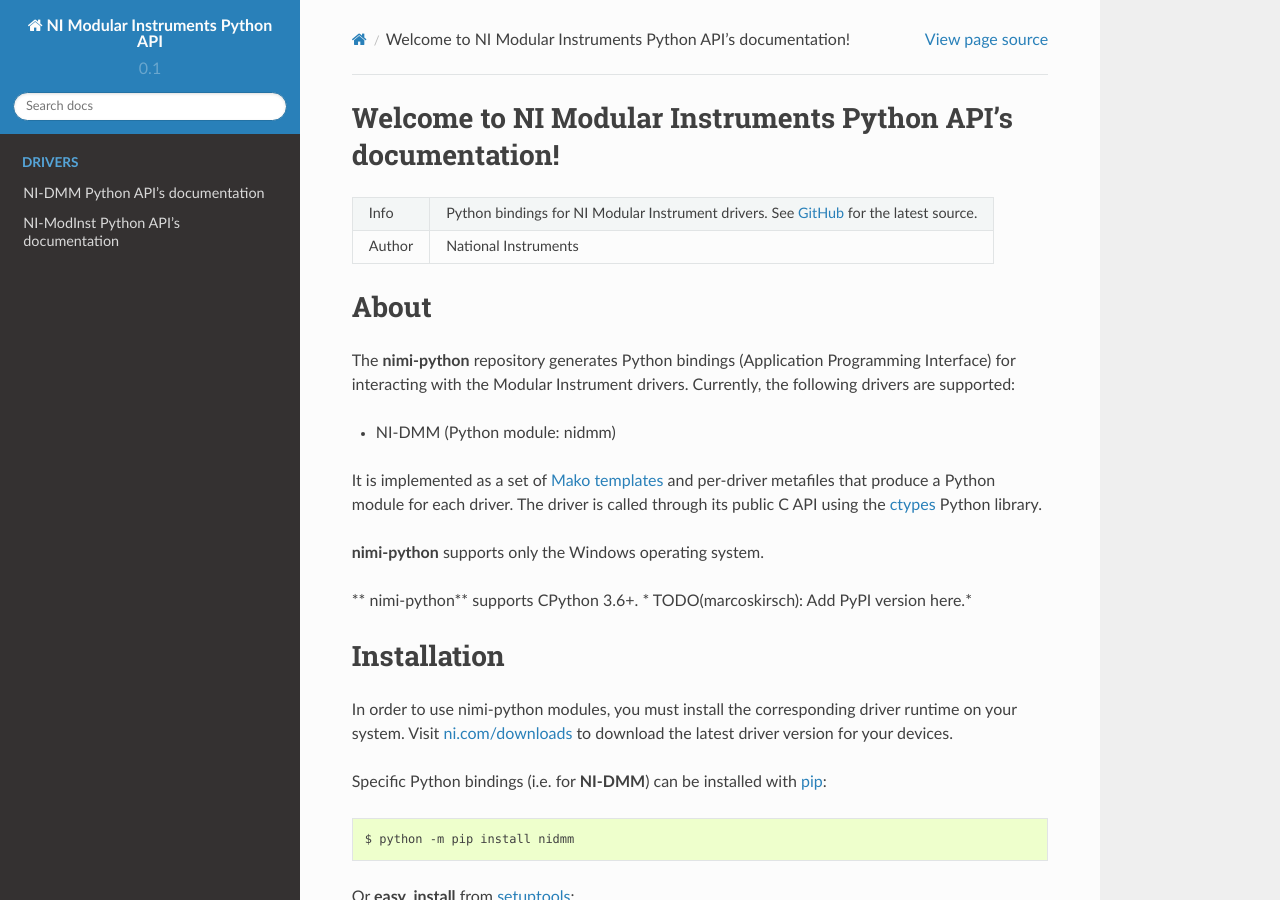
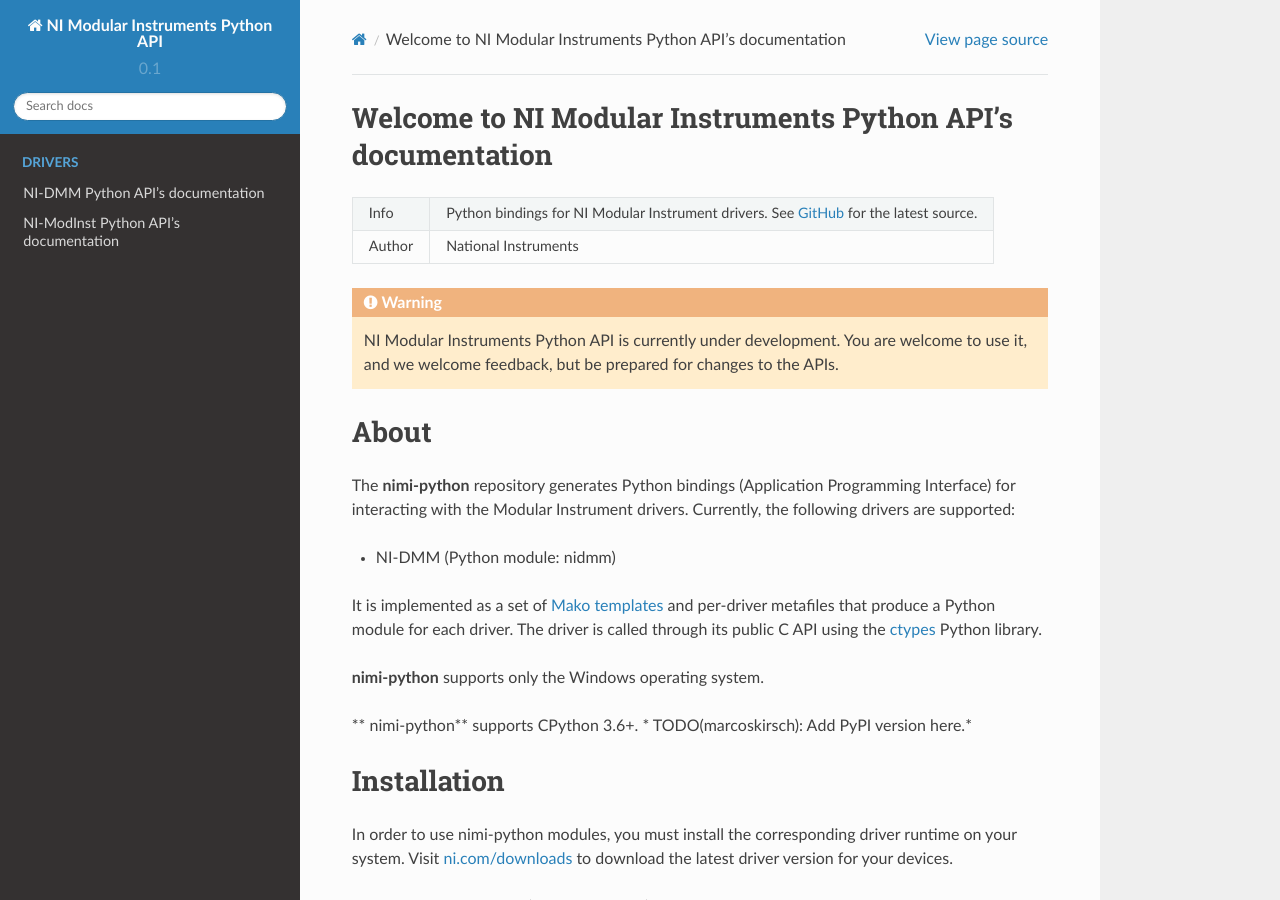
Before and after one commit to ni/nimi-python, a Sphinx documentation site: the page built from docs/index.rst, in a window 1280 px wide and 900 px high. Built offline with Sphinx 7.4.7 and the Read the Docs theme 2.0.0, drawn with Linux system fonts in a browser that asks for light colours; some of the changed lines change nothing that is shown.

Commit message:
Add warning to read me saying under development
* Use readme from root, not copy

```diff
--- a/README.rst
+++ b/README.rst
@@ -2,6 +2,11 @@
 Info         Python bindings for NI Modular Instrument drivers. See `GitHub <https://github.com/ni/nimi-python/>`_ for the latest source.
 Author       National Instruments
 ===========  =================================================================================================================
+
+
+.. warning::
+   NI Modular Instruments Python API is currently under development. You are welcome to use it,
+   and we welcome feedback, but be prepared for changes to the APIs.
 
 .. _about-section:
 
--- a/docs/README.rst
+++ /dev/null
@@ -1,115 +0,0 @@
-===========  =================================================================================================================
-Info         Python bindings for NI Modular Instrument drivers. See `GitHub <https://github.com/ni/nimi-python/>`_ for the latest source.
-Author       National Instruments
-===========  =================================================================================================================
-
-.. _about-section:
-
-About
-=====
-
-The **nimi-python** repository generates Python bindings (Application Programming Interface) for interacting with the Modular Instrument drivers. Currently, the following drivers are supported:
-
-* NI-DMM (Python module: nidmm)
-
-It is implemented as a set of `Mako templates <http://makotemplates.org>`_ and per-driver metafiles that produce a Python module for each driver. The driver is called through its public C API using the
-`ctypes <https://docs.python.org/2/library/ctypes.html>`_ Python library.
-
-**nimi-python** supports only the Windows operating system.
-
-** nimi-python** supports CPython 3.6+. * TODO(marcoskirsch): Add PyPI version here.*
-
-.. _installation-section:
-
-Installation
-============
-
-In order to use nimi-python modules, you must install the corresponding driver runtime on your system. Visit `ni.com/downloads <http://www.ni.com/downloads/>`_ to download the latest driver version for your devices.
-
-Specific Python bindings (i.e. for **NI-DMM**) can be installed with `pip <http://pypi.python.org/pypi/pip>`_::
-
-  $ python -m pip install nidmm
-
-Or **easy_install** from
-`setuptools <http://pypi.python.org/pypi/setuptools>`_::
-
-  $ python -m easy_install nidmm
-
-You also can download the project source, build, and run::
-
-  $ python TODO(marcoskirsch): how do we build?
-  $ python setup.py install
-
-.. _usage-section:
-
-Usage
-=====
-
-The following is a basic example of using the **nidmm** module to open a session to a DMM and perform a 5.5 digits of resolution voltage measurement in the 10 V range.
-
-.. code-block:: python
-
-    import nidmm
-    with nidmm.Session("Dev1") as session:
-        session.configureMeasurementDigits(nidmm.Function.DC_VOLTS, 10, 5.5)
-        print("Measurement: " + str(session.read()))
-
-.. _support-section:
-
-Support / Feedback
-==================
-
-The packages included in **nimi-python** package are supported by NI. For support, open
-a request through the NI support portal at `ni.com <http://www.ni.com>`_.
-
-.. _bugs-section:
-
-Bugs / Feature Requests
-=======================
-
-To report a bug or submit a feature request, please use the
-`GitHub issues page <https://github.com/ni/nimi-python/issues>`_.
-
-Information to Include When Asking for Help
--------------------------------------------
-
-Please include **all** of the following information when opening an issue:
-
-- Detailed steps on how to reproduce the problem and full traceback, if
-  applicable. Code samples are encouraged!
-
-- The python version used::
-
-  $ python -c "import sys; print(sys.version)"
-
-- The module (i.e. **nidmm**) and its version::
-
-  $ python -m pip list
-
-- The version of the driver used (i.e. **NI-DMM 17.1**). Follow
-  `this KB article <http://digital.ni.com/express.nsf/bycode/ex8amn>`_
-  to determine the version you have installed.
-
-- The operating system, version, and bitness. For example 64-bit Windows 7.
-
-.. _documentation-section:
-
-Documentation
-=============
-
-Documentation is available `here <http://nimi-python.readthedocs.io>`_.
-
-Additional Documentation
-========================
-
-Refer to your driver documentation for device-specific information and detailed API documentation.
-
-.. _license-section:
-
-License
-=======
-
-**nimi-python** is licensed under an MIT-style license (see
-`LICENSE <https://github.com/ni/nimi-python/blob/master/LICENSE>`_).
-Other incorporated projects may be licensed under different licenses. All
-licenses allow for non-commercial and commercial use.
--- a/docs/index.rst
+++ b/docs/index.rst
@@ -3,10 +3,10 @@
    You can adapt this file completely to your liking, but it should at least
    contain the root `toctree` directive.
 
-Welcome to NI Modular Instruments Python API's documentation!
-=============================================================
+Welcome to NI Modular Instruments Python API's documentation
+============================================================
 
-.. include:: README.rst
+.. include:: ../README.rst
 
 .. toctree::
    :maxdepth: 1
```
Also changed, not shown: 1 other file.
